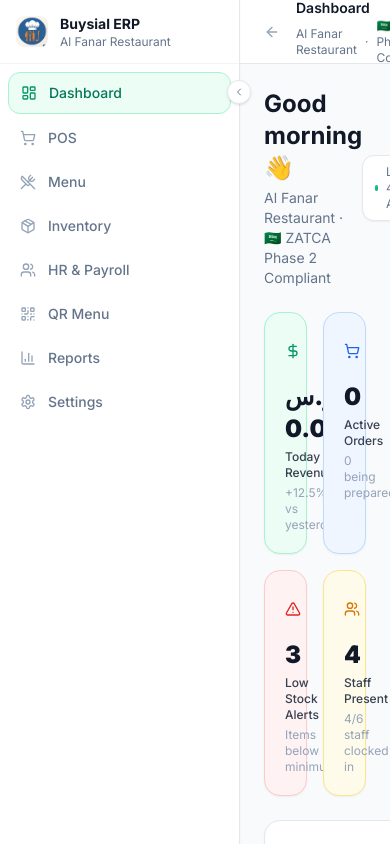
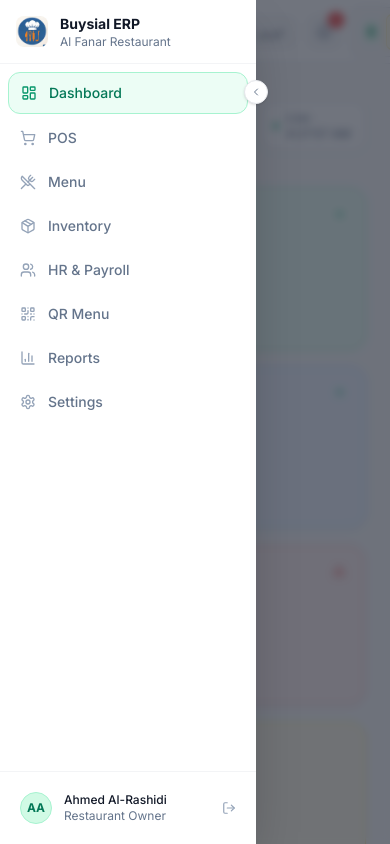
Before and after one commit to thehassans/buysialPOS, a Next.js app: page /dashboard in a window 390 px wide. Shown: the top 844 px of the page. Built offline with nearby package versions, Linux system fonts and the light colour scheme; no server answers; the database is empty.

Commit message:
feat: implement ultra-responsive UI scaling across all dashboard panels

```diff
--- a/src/components/dashboard/AdminDashboard.tsx
+++ b/src/components/dashboard/AdminDashboard.tsx
@@ -98,7 +98,7 @@
       </div>
 
       {/* Stats */}
-      <div className="grid grid-cols-2 lg:grid-cols-4 gap-4">
+      <div className="grid grid-cols-1 sm:grid-cols-2 lg:grid-cols-4 gap-4">
         {statsCards.map(card => (
           <div key={card.label} className={cn('bg-white rounded-2xl p-5 border shadow-sm', card.bg)}>
             <div className="flex items-start justify-between mb-3">
@@ -115,7 +115,7 @@
         ))}
       </div>
 
-      <div className="grid lg:grid-cols-3 gap-6">
+      <div className="grid grid-cols-1 lg:grid-cols-3 gap-6">
         {/* Weekly Revenue */}
         <div className="lg:col-span-2 bg-white rounded-2xl p-6 border border-gray-200 shadow-sm">
           <h3 className="text-gray-900 font-semibold mb-4">Weekly Performance</h3>
@@ -167,7 +167,7 @@
       </div>
 
       {/* Active Orders & Inventory Alerts */}
-      <div className="grid lg:grid-cols-2 gap-6">
+      <div className="grid grid-cols-1 lg:grid-cols-2 gap-6">
         {/* Active Orders */}
         <div className="bg-white rounded-2xl p-6 border border-gray-200 shadow-sm">
           <div className="flex items-center justify-between mb-4">
--- a/src/components/dashboard/Sidebar.tsx
+++ b/src/components/dashboard/Sidebar.tsx
@@ -61,13 +61,27 @@
   const items = NAV_ITEMS[currentUser.role] || NAV_ITEMS.admin
 
   return (
-    <aside className={cn(
-      'flex flex-col bg-white transition-all duration-300 relative z-20 shadow-sm',
-      isAr ? 'border-l border-gray-200' : 'border-r border-gray-200',
-      sidebarOpen ? 'w-60' : 'w-16'
-    )}>
-      {/* Logo */}
-      <div className="flex items-center gap-3 p-4 border-b border-gray-100 h-16">
+    <>
+      {/* Mobile Overlay */}
+      {sidebarOpen && (
+        <div
+          className="fixed inset-0 z-30 bg-gray-900/60 backdrop-blur-sm md:hidden"
+          onClick={toggleSidebar}
+        />
+      )}
+
+      <aside className={cn(
+        'flex flex-col bg-white transition-all duration-300 z-40 shadow-2xl md:shadow-sm h-full',
+        isAr ? 'md:border-l border-gray-200' : 'md:border-r border-gray-200',
+        'fixed md:relative inset-y-0',
+        sidebarOpen
+          ? 'translate-x-0 w-64 md:w-60'
+          : isAr
+            ? 'translate-x-full md:translate-x-0 md:w-16'
+            : '-translate-x-full md:translate-x-0 md:w-16'
+      )}>
+        {/* Logo */}
+        <div className="flex items-center gap-3 p-4 border-b border-gray-100 h-16">
         <Image src="/logo.png" alt="BuysialPOS" width={32} height={32} className="rounded-lg object-contain flex-shrink-0" />
         {sidebarOpen && (
           <div className="overflow-hidden">
@@ -134,5 +148,6 @@
         }
       </button>
     </aside>
+    </>
   )
 }
--- a/src/components/dashboard/SuperAdminDashboard.tsx
+++ b/src/components/dashboard/SuperAdminDashboard.tsx
@@ -67,7 +67,7 @@
       </div>
 
       {/* Stats Cards */}
-      <div className="grid grid-cols-2 lg:grid-cols-4 gap-4">
+      <div className="grid grid-cols-1 sm:grid-cols-2 lg:grid-cols-4 gap-4">
         {statsCards.map(card => (
           <div key={card.label} className={cn('bg-white rounded-2xl p-5 border shadow-sm', card.bg)}>
             <div className="flex items-start justify-between mb-3">
@@ -83,7 +83,7 @@
         ))}
       </div>
 
-      <div className="grid lg:grid-cols-3 gap-6">
+      <div className="grid grid-cols-1 lg:grid-cols-3 gap-6">
         {/* Revenue Chart */}
         <div className="lg:col-span-2 bg-white rounded-2xl p-6 border border-gray-200 shadow-sm">
           <h3 className="text-gray-900 font-semibold mb-4">Platform Revenue</h3>
@@ -133,7 +133,7 @@
         </div>
       </div>
 
-      <div className="grid lg:grid-cols-2 gap-6">
+      <div className="grid grid-cols-1 lg:grid-cols-2 gap-6">
         {/* Tenant Map */}
         <div className="bg-white rounded-2xl p-6 border border-gray-200 shadow-sm">
           <div className="flex items-center justify-between mb-4">
--- a/src/components/dashboard/TopBar.tsx
+++ b/src/components/dashboard/TopBar.tsx
@@ -2,14 +2,14 @@
 
 import { useState, useEffect } from 'react'
 import { useAppStore } from '@/store/app-store'
-import { Bell, Globe, ChefHat, ArrowLeft, ArrowRight, LogOut, Cloud, CloudOff, RefreshCw } from 'lucide-react'
+import { Bell, Globe, ChefHat, ArrowLeft, ArrowRight, LogOut, Cloud, CloudOff, RefreshCw, Menu } from 'lucide-react'
 import { ROLE_LABELS, ROLE_COLORS } from '@/lib/utils'
 import { cn } from '@/lib/utils'
 import { useRouter } from 'next/navigation'
 import { getCountryConfig } from '@/lib/country-config'
 
 export default function TopBar() {
-  const { currentUser, currentTenant, language, setLanguage, activeView, logout } = useAppStore()
+  const { currentUser, currentTenant, language, setLanguage, activeView, logout, toggleSidebar } = useAppStore()
   const router = useRouter()
 
   const [isOnline, setIsOnline] = useState(true)
@@ -61,19 +61,22 @@
 
   return (
     <header className="h-16 bg-white border-b border-gray-200 flex items-center justify-between px-6 flex-shrink-0 shadow-sm">
-      <div className="flex items-center gap-4">
-        <button onClick={() => router.push('/')} className="text-slate-400 hover:text-emerald-600 transition-colors">
+      <div className="flex items-center gap-3 md:gap-4">
+        <button onClick={toggleSidebar} className="md:hidden p-1.5 -ml-2 text-slate-500 hover:text-emerald-600 rounded-lg hover:bg-gray-100 transition-colors">
+          <Menu className="w-5 h-5" />
+        </button>
+        <button onClick={() => router.push('/')} className="hidden md:block text-slate-400 hover:text-emerald-600 transition-colors">
           {isAr ? <ArrowRight className="w-4 h-4" /> : <ArrowLeft className="w-4 h-4" />}
         </button>
         <div>
-          <h1 className="text-gray-900 font-semibold text-sm">{VIEW_LABELS[activeView] || 'Dashboard'}</h1>
+          <h1 className="text-gray-900 font-bold text-sm md:text-base truncate max-w-[120px] sm:max-w-xs">{VIEW_LABELS[activeView] || 'Dashboard'}</h1>
           <div className="flex items-center gap-2 text-xs text-slate-500">
-            <span>{currentTenant.name}</span>
+            <span className="truncate max-w-[80px] sm:max-w-[150px]">{currentTenant.name}</span>
             <span>·</span>
-            <span className="flex items-center gap-1">
+            <span className="flex items-center gap-1 flex-shrink-0">
               <span>
                 {currentTenant.countryCode === 'KSA' ? '🇸🇦' : currentTenant.countryCode === 'UAE' ? '🇦🇪' : '🇴🇲'}
-                {' '}{countryConfig.complianceLabel}
+                <span className="hidden sm:inline">{' '}{countryConfig.complianceLabel}</span>
               </span>
             </span>
           </div>
--- a/src/components/kds/KitchenDisplay.tsx
+++ b/src/components/kds/KitchenDisplay.tsx
@@ -68,7 +68,7 @@
         </div>
       ) : (
         <div className="flex-1 overflow-y-auto scrollbar-thin">
-          <div className="grid grid-cols-1 md:grid-cols-2 xl:grid-cols-3 2xl:grid-cols-4 gap-4">
+          <div className="grid grid-cols-1 sm:grid-cols-2 lg:grid-cols-3 xl:grid-cols-4 gap-4">
             {activeOrders.map(order => {
               const elapsed = getElapsedMinutes(new Date(order.createdAt))
               const priority = getOrderPriority(elapsed)
--- a/src/components/modules/TenantsModule.tsx
+++ b/src/components/modules/TenantsModule.tsx
@@ -118,7 +118,7 @@
       </div>
 
       {/* Stats */}
-      <div className="grid grid-cols-5 gap-4">
+      <div className="grid grid-cols-2 sm:grid-cols-3 lg:grid-cols-5 gap-4">
         {[
           { label: 'Total Tenants', value: tenants.length, color: 'text-gray-900' },
           { label: 'Active', value: tenants.filter(t => t.isActive).length, color: 'text-emerald-600' },
@@ -174,8 +174,8 @@
                     <span className={cn(
                       'text-[10px] px-2 py-0.5 rounded-full font-semibold border inline-flex items-center gap-1',
                       tenant.subscriptionPlan === 'enterprise' ? 'bg-amber-50 text-amber-700 border-amber-200' :
-                      tenant.subscriptionPlan === 'professional' ? 'bg-emerald-50 text-emerald-700 border-emerald-200' :
-                      'bg-blue-50 text-blue-700 border-blue-200'
+                        tenant.subscriptionPlan === 'professional' ? 'bg-emerald-50 text-emerald-700 border-emerald-200' :
+                          'bg-blue-50 text-blue-700 border-blue-200'
                     )}>
                       {tenant.subscriptionPlan === 'enterprise' && <Crown className="w-2.5 h-2.5" />}
                       {tenant.subscriptionPlan}
@@ -250,7 +250,7 @@
               </button>
             </div>
 
-            <div className="grid grid-cols-2 gap-4">
+            <div className="grid grid-cols-1 sm:grid-cols-2 gap-4">
               {[
                 { label: 'Email', value: viewTenant.email },
                 { label: 'Phone', value: viewTenant.phone },
@@ -308,8 +308,8 @@
               </button>
             </div>
 
-            <div className="p-8 space-y-4 max-h-[70vh] overflow-y-auto">
-              <div className="grid grid-cols-2 gap-4">
+            <div className="p-8 space-y-4 max-h-[70vh] overflow-y-auto scrollbar-thin">
+              <div className="grid grid-cols-1 sm:grid-cols-2 gap-4">
                 <Field label="Restaurant Name *">
                   <input value={form.name} onChange={e => setForm(f => ({ ...f, name: e.target.value }))} className={inputCls} placeholder="Al Fanar Restaurant" />
                 </Field>
@@ -330,7 +330,7 @@
                 </Field>
               </div>
 
-              <div className="grid grid-cols-3 gap-4">
+              <div className="grid grid-cols-1 sm:grid-cols-3 gap-4">
                 <Field label="Country">
                   <select value={form.countryCode} onChange={e => handleCountryChange(e.target.value as CountryCode)} className={selectCls}>
                     {COUNTRY_OPTIONS.map(o => <option key={o.code} value={o.code}>{o.label}</option>)}
@@ -347,7 +347,7 @@
                 </Field>
               </div>
 
-              <div className="grid grid-cols-3 gap-4">
+              <div className="grid grid-cols-1 sm:grid-cols-3 gap-4">
                 <Field label="Subscription Plan">
                   <select value={form.subscriptionPlan} onChange={e => setForm(f => ({ ...f, subscriptionPlan: e.target.value as SubscriptionPlan }))} className={selectCls}>
                     {PLAN_OPTIONS.map(p => <option key={p} value={p}>{p.charAt(0).toUpperCase() + p.slice(1)}</option>)}
--- a/src/components/pos/CashierInterface.tsx
+++ b/src/components/pos/CashierInterface.tsx
@@ -64,9 +64,9 @@
   }
 
   return (
-    <div className="flex gap-4 h-[calc(100vh-8rem)]">
+    <div className="flex flex-col lg:flex-row gap-4 h-[calc(100vh-8rem)]">
       {/* Orders Queue */}
-      <div className="w-80 flex flex-col bg-white rounded-2xl shadow-sm border border-gray-200 overflow-hidden">
+      <div className="w-full lg:w-80 flex flex-col bg-white rounded-2xl shadow-sm border border-gray-200 overflow-hidden flex-shrink-0">
         <div className="p-4 border-b border-gray-100">
           <h3 className="text-gray-900 font-semibold text-sm flex items-center gap-2">
             <Receipt className="w-4 h-4 text-emerald-600" />
--- a/src/components/pos/POSInterface.tsx
+++ b/src/components/pos/POSInterface.tsx
@@ -186,7 +186,7 @@
   }
 
   return (
-    <div className="flex gap-4 h-[calc(100vh-8rem)]">
+    <div className="flex flex-col lg:flex-row gap-4 h-[calc(100vh-8rem)]">
       {/* Left: Menu */}
       <div className="flex-1 flex flex-col gap-3 overflow-hidden">
 
@@ -305,7 +305,7 @@
       </div>
 
       {/* Right: Order Panel */}
-      <div className="w-80 flex flex-col bg-white rounded-2xl border border-gray-200 shadow-sm overflow-hidden">
+      <div className="w-full lg:w-80 flex flex-col bg-white rounded-2xl border border-gray-200 shadow-sm overflow-hidden flex-shrink-0">
         {/* Order Header */}
         <div className={cn('p-4 border-b border-gray-100', orderType === 'dine_in' ? 'bg-blue-50' : 'bg-orange-50')}>
           <div className="flex items-center justify-between">
--- a/src/components/pos/WaiterOrders.tsx
+++ b/src/components/pos/WaiterOrders.tsx
@@ -114,7 +114,7 @@
       </div>
 
       {/* Summary stats */}
-      <div className="grid grid-cols-3 gap-3">
+      <div className="grid grid-cols-1 sm:grid-cols-3 gap-3">
         {[
           { label: 'Active Orders', value: activeCount, color: 'text-blue-700', bg: 'bg-blue-50 border-blue-200', icon: Flame },
           { label: 'Ready to Serve', value: readyCount, color: 'text-emerald-700', bg: 'bg-emerald-50 border-emerald-200', icon: CheckCircle2 },
@@ -166,7 +166,7 @@
           <p className="text-slate-400 text-sm mt-1">Go to POS to create a new order</p>
         </div>
       ) : (
-        <div className="grid gap-3">
+        <div className="grid grid-cols-1 md:grid-cols-2 xl:grid-cols-3 gap-4">
           {myOrders.map(order => {
             const cfg = STATUS_CONFIG[order.status] || STATUS_CONFIG.pending
             const Icon = cfg.icon
```
